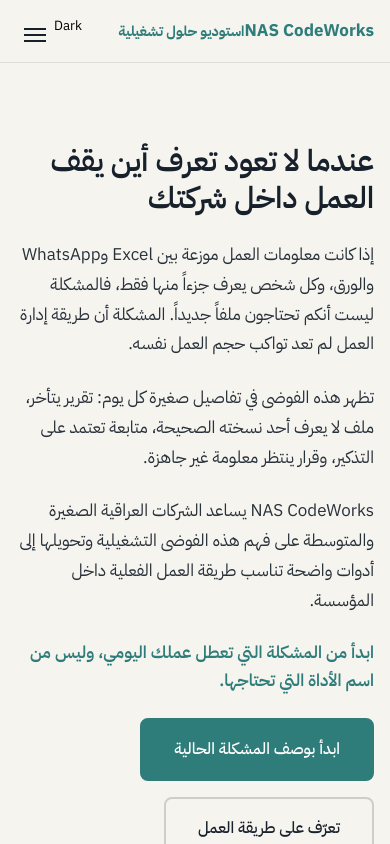
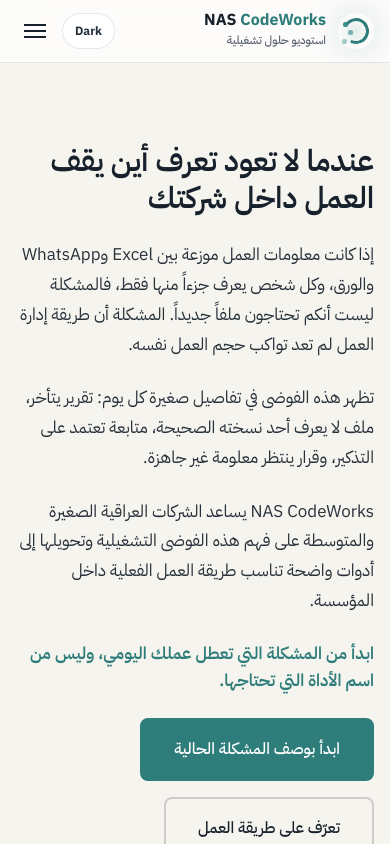
Before and after one commit to sufyanaser/nas-codeworks, a React (Vite) app in the folder website/: page / in a window 390 px wide. Built offline with nearby package versions, Linux system fonts and the light colour scheme.

Commit message:
Style navigator for NAS mark and dual theme control

```diff
--- a/website/src/engine/navigator/HybridNavigator.module.css
+++ b/website/src/engine/navigator/HybridNavigator.module.css
@@ -1,4 +1,4 @@
-/* NAS CodeWorks — Hybrid Navigator (foundation, structure only — no final polish) */
+/* NAS CodeWorks — Hybrid Navigator */
 
 .bar {
   flex: 0 0 auto;
@@ -9,17 +9,67 @@
   padding-inline: var(--content-padding);
   padding-block: var(--space-3);
   border-bottom: 1px solid var(--color-border);
-  background: var(--color-bg);
+  background: var(--color-surface);
+  backdrop-filter: blur(18px);
 }
 
 .brand {
-  font-weight: 700;
+  display: inline-flex;
+  align-items: center;
+  gap: var(--space-3);
   color: var(--color-primary);
-  font-size: 1.0625rem;
   white-space: nowrap;
 }
-.brand span {
-  color: var(--color-secondary);
+
+.brandMark {
+  position: relative;
+  width: 36px;
+  height: 36px;
+  flex: 0 0 36px;
+  border-radius: 50%;
+  background: radial-gradient(circle at 46% 52%, var(--color-center-core-soft), transparent 62%);
+  box-shadow: 0 0 34px var(--color-center-glow);
+}
+
+.brandArc {
+  position: absolute;
+  inset: 5px;
+  border: 3px solid var(--color-secondary);
+  border-inline-end-color: transparent;
+  border-radius: 50%;
+  transform: rotate(-18deg);
+}
+
+.brandBlocks,
+.brandBlocks::before,
+.brandBlocks::after {
+  position: absolute;
+  width: 5px;
+  height: 5px;
+  border-radius: 2px;
+  background: var(--color-secondary-alt);
+  content: '';
+}
+
+.brandBlocks { top: 9px; inset-inline-end: 5px; }
+.brandBlocks::before { top: 8px; inset-inline-start: -5px; opacity: 0.68; }
+.brandBlocks::after { top: 17px; inset-inline-start: 1px; opacity: 0.46; }
+
+.brandText {
+  display: flex;
+  flex-direction: column;
+  gap: 1px;
+}
+.brandText strong {
+  font-weight: 700;
+  line-height: 1.1;
+  font-size: 1rem;
+}
+.brandText strong span { color: var(--color-secondary); }
+.brandText small {
+  color: var(--color-text-light);
+  font-size: 0.72rem;
+  font-weight: 500;
 }
 
 .items {
@@ -34,6 +84,7 @@
   font-size: 0.9375rem;
   color: var(--color-text-muted);
 }
+.item:hover { color: var(--color-primary); background: var(--color-surface-solid); }
 .item[aria-current='page'] {
   color: var(--color-secondary);
   font-weight: 600;
@@ -41,14 +92,24 @@
 
 .cta {
   padding: var(--space-2) var(--space-4);
-  border-radius: var(--radius-md);
+  border-radius: var(--radius-pill);
   background: var(--color-secondary);
   color: var(--color-bg);
   font-weight: 600;
   font-size: 0.9375rem;
+  box-shadow: 0 14px 34px var(--color-center-glow);
 }
 
-/* Progress Mode (guided journey: step indicator + prev/next) */
+.themeToggle {
+  padding: var(--space-2) var(--space-3);
+  border: 1px solid var(--color-border);
+  border-radius: var(--radius-pill);
+  color: var(--color-text-muted);
+  background: var(--color-surface-solid);
+  font-size: 0.75rem;
+  font-weight: 700;
+}
+
 .progress {
   display: flex;
   align-items: center;
@@ -67,12 +128,14 @@
   color: var(--color-text-muted);
   background: transparent;
 }
-.progressBtn:disabled {
-  opacity: 0.4;
-  cursor: default;
+.progressBtn:disabled { opacity: 0.4; cursor: default; }
+
+.mobileActions {
+  display: inline-flex;
+  align-items: center;
+  gap: var(--space-2);
 }
 
-/* Mobile trigger */
 .trigger {
   display: inline-flex;
   flex-direction: column;
@@ -85,7 +148,6 @@
   background: var(--color-primary);
 }
 
-/* Mobile sheet */
 .sheet {
   position: absolute;
   inset: 0;
@@ -102,10 +164,7 @@
   color: var(--color-text-muted);
   border-bottom: 1px solid var(--color-border);
 }
-.sheetItem[aria-current='page'] {
-  color: var(--color-secondary);
-  font-weight: 600;
-}
+.sheetItem[aria-current='page'] { color: var(--color-secondary); font-weight: 600; }
 .sheetClose {
   align-self: flex-start;
   padding: var(--space-2) var(--space-3);
@@ -119,3 +178,8 @@
   padding-top: var(--space-4);
   border-top: 1px solid var(--color-border);
 }
+
+@media (max-width: 1120px) {
+  .items,
+  .progress { display: none; }
+}
```
